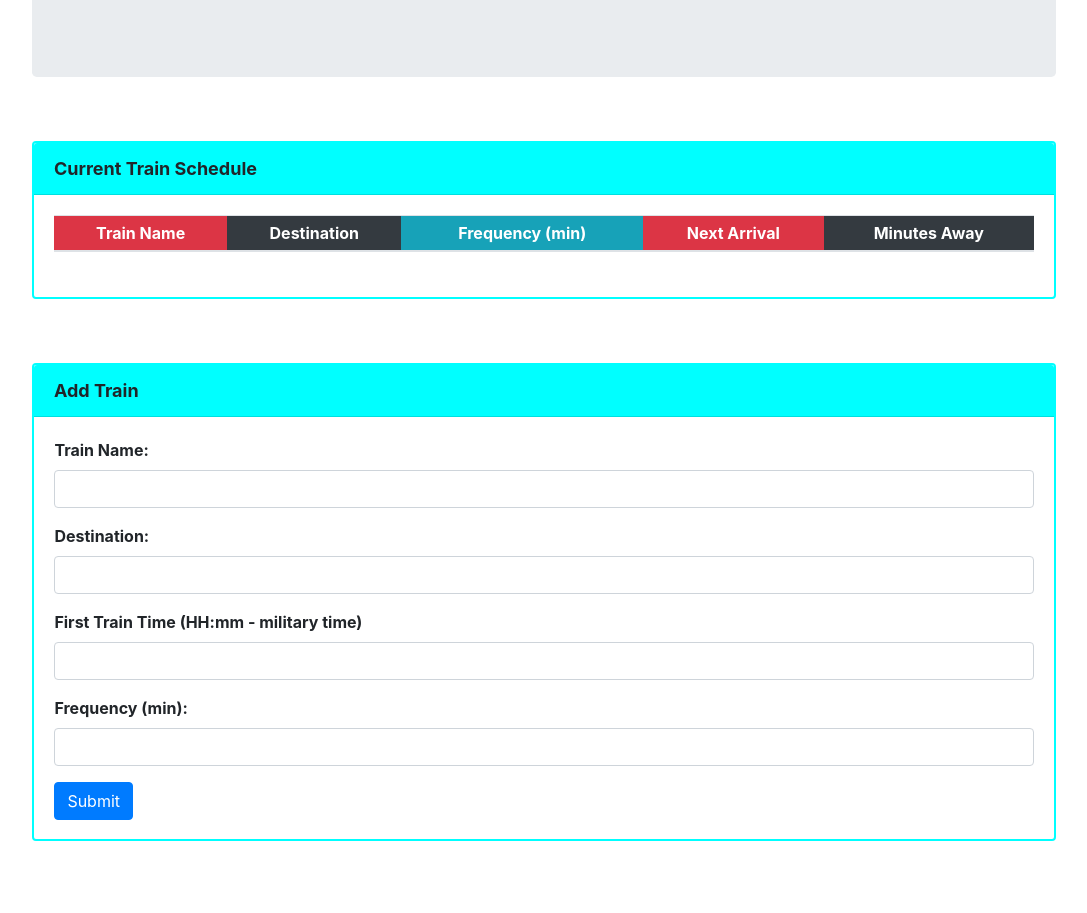
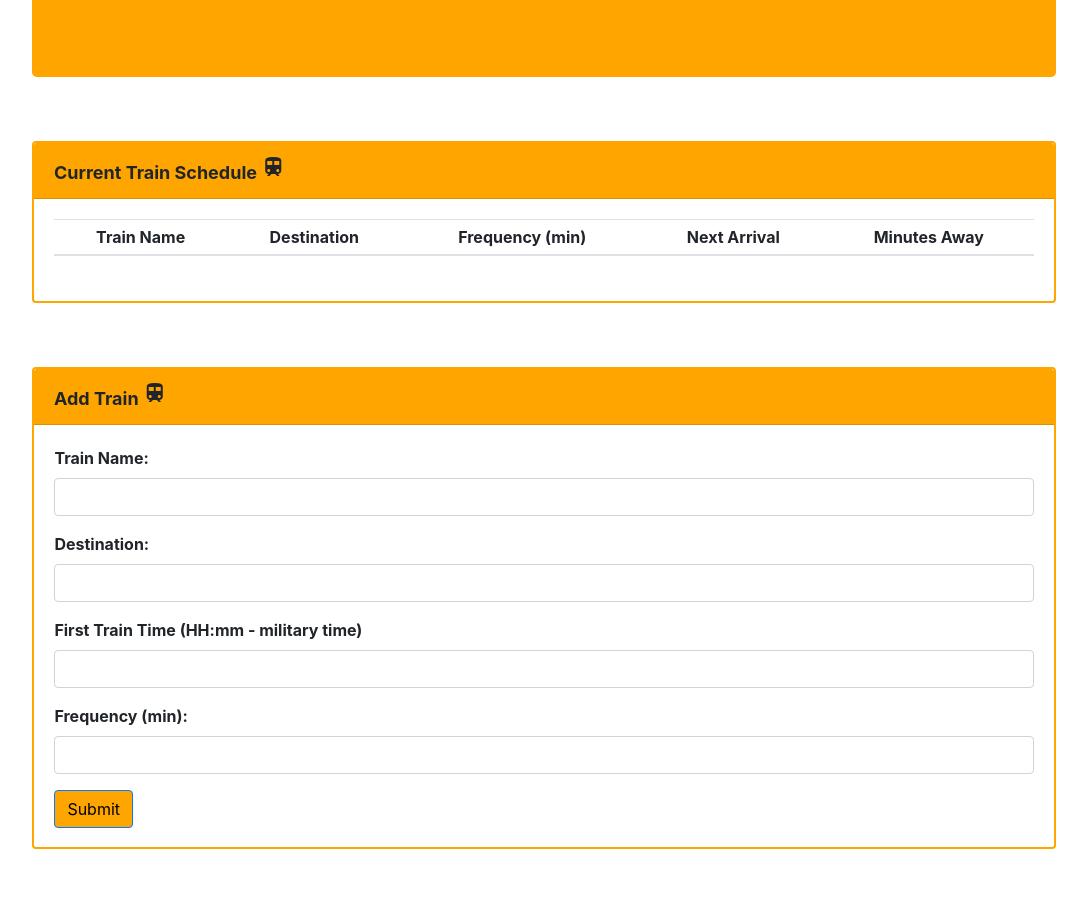
Before and after one commit to Bauter/Train-Scheduler, a plain HTML site: page index.html in a window 1280 px wide. Shown: the part 172-1085 px from the top of the page, without its empty margins (96-1183 px from the left). Drawn offline with nearby package versions, Linux system fonts and the light colour scheme.

Commit message:
added icons

```diff
--- a/assets/css/style.css
+++ b/assets/css/style.css
@@ -4,6 +4,7 @@
     margin-bottom: 5%;
     text-align: center;
     position: relative;
+    background-color:orange;
 
 
 }
@@ -18,14 +19,14 @@
     margin-left: 10%;
     margin-right: 10%;
     margin-bottom: 5%;
-    border: aqua solid 2px;
+    border: orange solid 2px;
 }
 
 #add-train-div {
     margin-left: 10%;
     margin-right: 10%;
     margin-bottom: 5%;
-    border: aqua solid 2px;
+    border:orange solid 2px;
 }
 
 form {
@@ -33,9 +34,6 @@ form {
     margin-right: 2%;
 }
 
-#submit {
-    margin-bottom:2%;
-}
 
 #add-train-header {
     margin-bottom: 2%;
@@ -48,6 +46,17 @@ label {
 .card-header {
     font-size: large;
     font-weight: bolder;
-    background-color: aqua;
+    background-color:orange;
 
 }
+
+#submit-btn {
+    background-color: orange;
+    margin-bottom: 2%;
+    color: black
+}
+
+#submit-btn:hover {
+    transform: translateY(-2px);
+    transition: transform 150ms;
+}
--- a/index.html
+++ b/index.html
@@ -11,6 +11,7 @@
         <!--Styling-->
         <link rel="stylesheet" href="https://stackpath.bootstrapcdn.com/bootstrap/4.4.1/css/bootstrap.min.css" integrity="sha384-Vkoo8x4CGsO3+Hhxv8T/Q5PaXtkKtu6ug5TOeNV6gBiFeWPGFN9MuhOf23Q9Ifjh" crossorigin="anonymous">
         <link rel="stylesheet" href="assets/css/style.css"></link>
+        <link href="https://fonts.googleapis.com/icon?family=Material+Icons"rel="stylesheet">
         <!--Javascript-->
         <script src="https://cdnjs.cloudflare.com/ajax/libs/moment.js/2.24.0/moment.min.js"></script> <!--May need to create "library/" dir. in "assets/" dir and download moment.js library into "moment.js.library" file inside "library/" dir. if CDN is problematic. -->
         <script src="https://cdnjs.cloudflare.com/ajax/libs/jquery/3.2.1/jquery.min.js"></script>
@@ -27,7 +28,7 @@
 
         <div class="card" id="table-div">
             <div class="card-header" id="current-train-header">
-              Current Train Schedule
+              Current Train Schedule <i class="material-icons">train</i>
             </div>
 
             <div class="card-body">
@@ -37,11 +38,11 @@
 
                         <tr>
 
-                            <th scope="col" class="font-weight-bold text-center bg-danger text-white">Train Name</th>
-                            <th scope="col" class="font-weight-bold text-center bg-dark text-white">Destination</th>
-                            <th scope="col" class="font-weight-bold text-center bg-info text-white">Frequency (min)</th>
-                            <th scope="col" class="font-weight-bold text-center bg-danger text-white">Next Arrival</th>
-                            <th scope="col" class="font-weight-bold text-center bg-dark text-white">Minutes Away</th>
+                            <th scope="col" class="font-weight-bold text-center">Train Name</th>
+                            <th scope="col" class="font-weight-bold text-center">Destination</th>
+                            <th scope="col" class="font-weight-bold text-center">Frequency (min)</th>
+                            <th scope="col" class="font-weight-bold text-center">Next Arrival</th>
+                            <th scope="col" class="font-weight-bold text-center">Minutes Away</th>
 
                         </tr>
 
@@ -69,7 +70,7 @@
 
         <div class="card" id="add-train-div">
             <div class="card-header" id="add-train-header">
-              Add Train
+              Add Train <i class="material-icons">train</i>
             </div>
 
             <form>
@@ -94,7 +95,7 @@
                     <input type="text" class="form-control" id="frequency-input">
                 </div>
 
-                <button id="submit" type="submit" class="btn btn-primary">Submit</button>
+                <button id="submit-btn" type="submit" class="btn btn-primary">Submit</button>
 
               </form>
         </div>
```
